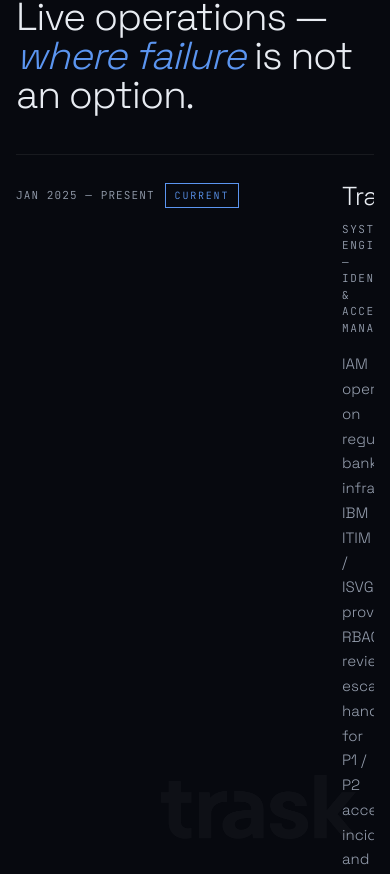
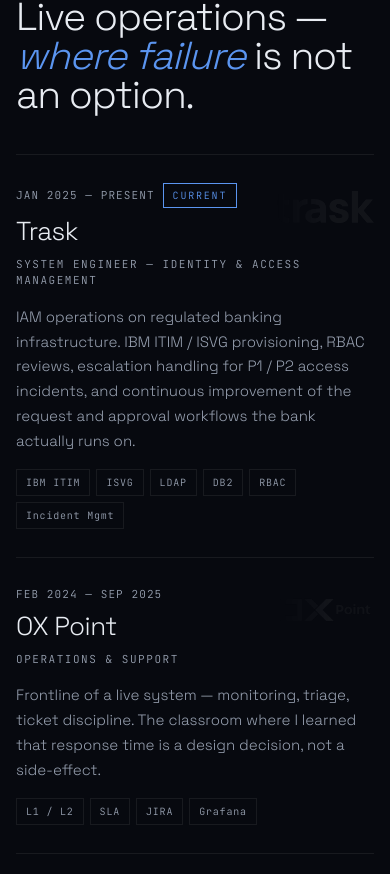
Before and after one commit to MatthewGrygar/personal, a Next.js app: page / in a window 390 px wide. Shown: the part 3010-3884 px from the top of the page. Built offline with nearby package versions, Linux system fonts and the light colour scheme.

Commit message:
Fix experience section mobile layout and improve logo background effect

```diff
--- a/src/app/globals.css
+++ b/src/app/globals.css
@@ -390,16 +390,19 @@
   overflow: hidden;
 }
 .exp-bg-logo {
-  position: absolute; right: 48px; top: 50%; transform: translateY(-50%);
-  height: 96px; width: auto; object-fit: contain;
+  position: absolute; right: 40px; top: 50%; transform: translateY(-50%);
+  height: 88px; width: auto; max-width: 140px; object-fit: contain;
   filter: grayscale(1) brightness(2);
-  opacity: 0.06;
+  opacity: 0.07;
   pointer-events: none;
-  transition: opacity .4s var(--ease), filter .4s var(--ease);
+  user-select: none;
+  transition: opacity .5s var(--ease), filter .5s var(--ease);
+  mask-image: radial-gradient(ellipse 80% 80% at 50% 50%, black 40%, transparent 100%);
+  -webkit-mask-image: radial-gradient(ellipse 80% 80% at 50% 50%, black 40%, transparent 100%);
 }
 .exp-item:hover .exp-bg-logo {
-  opacity: 0.18;
-  filter: grayscale(0.3) brightness(1.4);
+  opacity: 0.20;
+  filter: grayscale(0.2) brightness(1.3) saturate(1.2);
 }
 .exp-item:last-child { border-bottom: 1px solid var(--line); }
 .exp-item::before {
@@ -576,7 +579,7 @@
   .about-grid, .contact-grid { grid-template-columns: 1fr; gap: 60px; }
   .projects-grid, .skills-grid { grid-template-columns: 1fr 1fr; }
   .exp-item { grid-template-columns: 140px 1fr 32px; gap: 20px; }
-  .exp-bg-logo { height: 80px; right: 36px; }
+  .exp-bg-logo { height: 76px; right: 28px; }
 }
 @media (max-width: 780px) {
   :root { --gutter: 20px; }
@@ -598,11 +601,17 @@
   .section { padding: 70px var(--gutter); }
   .section-head { grid-template-columns: 1fr; gap: 14px; margin-bottom: 40px; }
   .section-title { font-size: clamp(36px, 9vw, 56px); }
-  .exp-item { grid-template-columns: 1fr 32px; gap: 18px; padding: 28px 0; }
-  .exp-period { padding-top: 0; flex-direction: row; align-items: center; flex-wrap: wrap; gap: 10px; }
-  .exp-bg-logo { height: 64px; right: 16px; opacity: 0.05; }
+  .exp-item { grid-template-columns: 1fr; gap: 10px; padding: 28px 0; }
+  .exp-item:hover { padding-left: 0; }
+  .exp-period { padding-top: 0; flex-direction: row; align-items: center; flex-wrap: wrap; gap: 8px; }
+  .exp-bg-logo {
+    height: 64px; width: auto; max-width: 100px;
+    right: 0; top: 20px; transform: none;
+    opacity: 0.08;
+    mask-image: linear-gradient(to left, black 40%, transparent 100%);
+    -webkit-mask-image: linear-gradient(to left, black 40%, transparent 100%);
+  }
   .exp-arrow { display: none; }
-  .exp-item:hover { padding-left: 4px; }
   .projects-grid, .skills-grid { grid-template-columns: 1fr; }
   .project { min-height: 220px; padding: 28px 24px; }
   .skill-col { padding: 28px 24px; }
```
